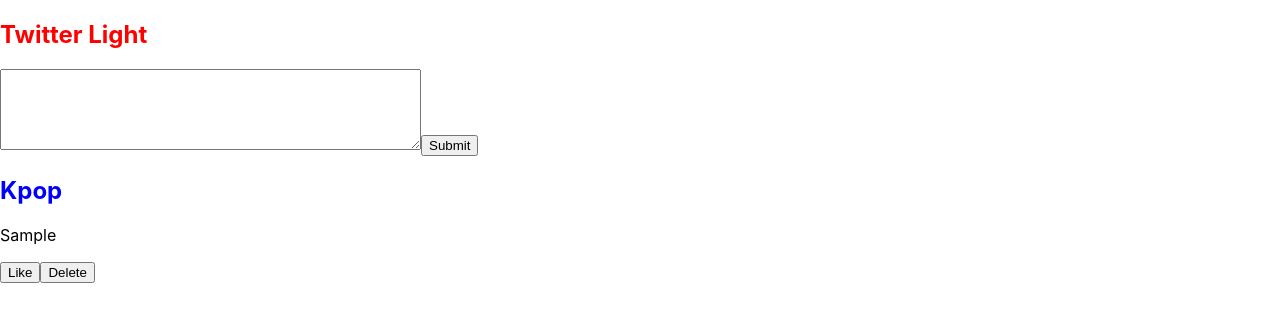
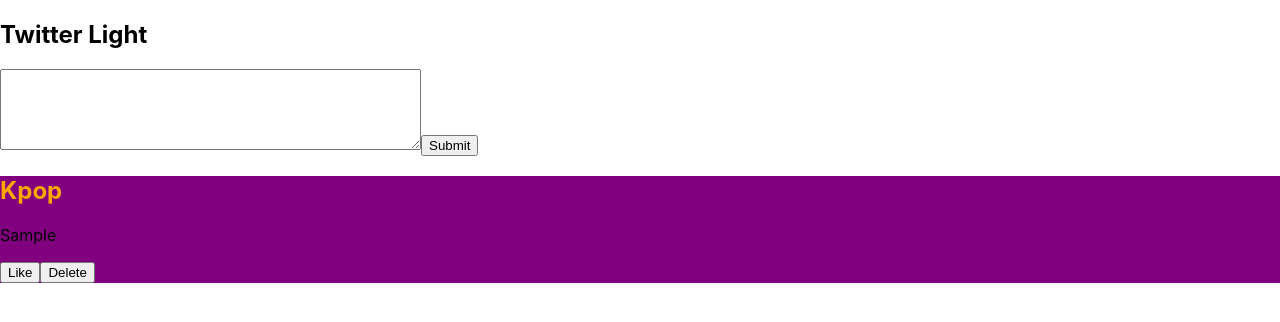
Before and after one commit to Jay890/ReactApp, a React (Create React App) app in the folder react-starter/: page / in a window 1280 px wide. Both pictures are taken after typing "Sample" into the empty fields and a click on the button "Submit". Shown: the top 322 px of the page. Built offline with nearby package versions, Linux system fonts and the light colour scheme.

Commit message:
Styling react components (WIP)
Removing module css styling
Adding SASS styling

```diff
--- a/react-starter/package.json
+++ b/react-starter/package.json
@@ -6,6 +6,7 @@
     "@testing-library/jest-dom": "^5.11.6",
     "@testing-library/react": "^11.2.0",
     "@testing-library/user-event": "^12.2.2",
+    "node-sass": "^4.14.1",
     "react": "^17.0.1",
     "react-dom": "^17.0.1",
     "react-scripts": "4.0.0",
--- a/react-starter/src/App.js
+++ b/react-starter/src/App.js
@@ -2,7 +2,6 @@ import React, { useState } from "react";
 // Import Component
 import CreateTweet from "./components/CreateTweet";
 import TweetList from "./components/TweetList";
-import s from "./styles/App.module.css";
 
 function App() {
   // simple JS code e.g variables, functions
@@ -14,7 +13,7 @@ function App() {
   // JSX code
   return (
     <div className="box">
-      <h2 className={s.title}>Twitter Light</h2>
+      <h2>Twitter Light</h2>
       <CreateTweet
         textInput={textInput}
         setTextInput={setTextInput}
--- a/react-starter/src/components/tweet.js
+++ b/react-starter/src/components/tweet.js
@@ -1,5 +1,5 @@
 import React from "react";
-import t from "../styles/Tweet.module.css";
+import "../styles/Tweet.scss";
 
 const Tweet = ({ name, tweets, setTweets, tweet }) => {
   const tweetDate = "24/11/2020";
@@ -8,7 +8,7 @@ const Tweet = ({ name, tweets, setTweets, tweet }) => {
   };
   return (
     <div className="tweet">
-      <h2 className={t.title}>{name}</h2>
+      <h2>{name}</h2>
       <p>{tweet.message}</p>
       <button>Like</button>
       <button onClick={deleteTweet}>Delete</button>
--- a/react-starter/src/styles/App.module.css
+++ /dev/null
@@ -1,3 +0,0 @@
-.title {
-  color: red;
-}
--- a/react-starter/src/styles/Tweet.module.css
+++ /dev/null
@@ -1,3 +0,0 @@
-.title {
-  color: blue;
-}
--- /dev/null
+++ b/react-starter/src/styles/Tweet.scss
@@ -0,0 +1,7 @@
+.tweet {
+  background-color: purple;
+
+  h2 {
+    color: orange;
+  }
+}
```
Also changed, not shown: 1 other file (tests, documents, lock files or other folders).
